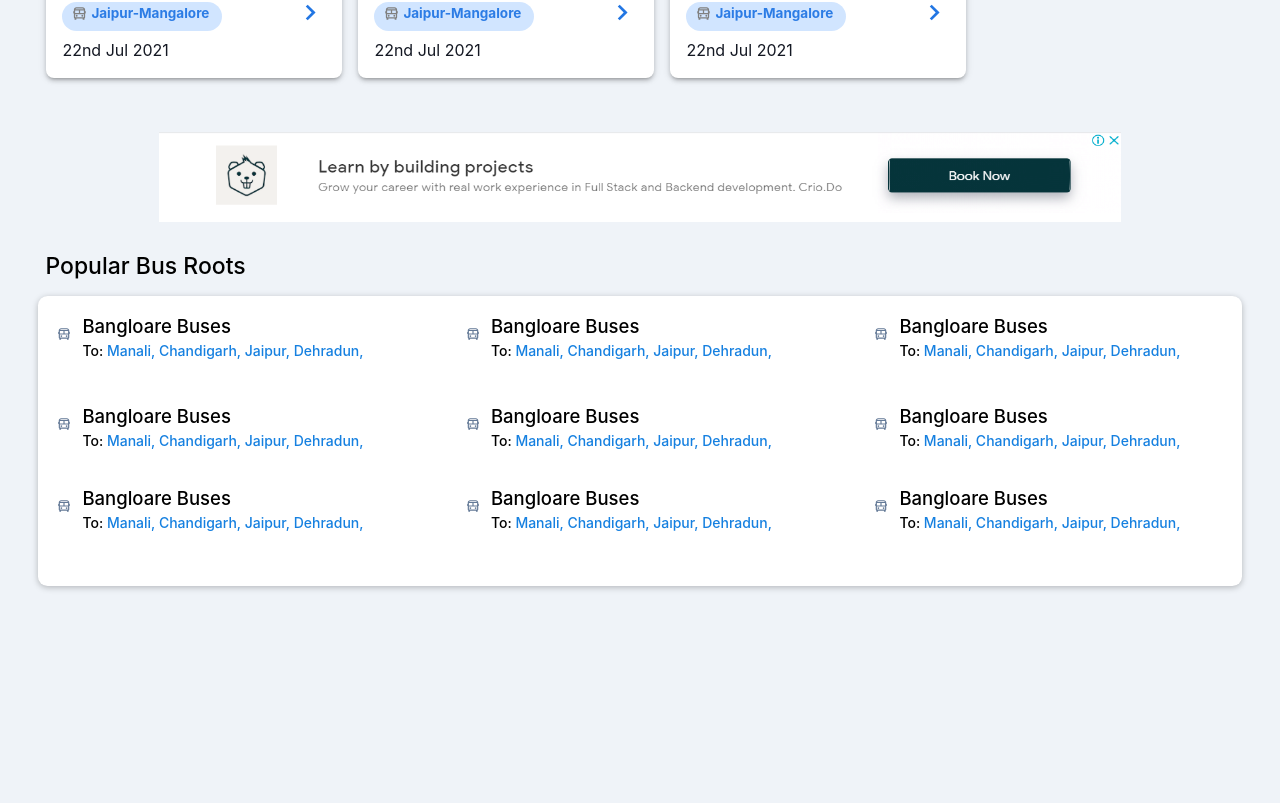
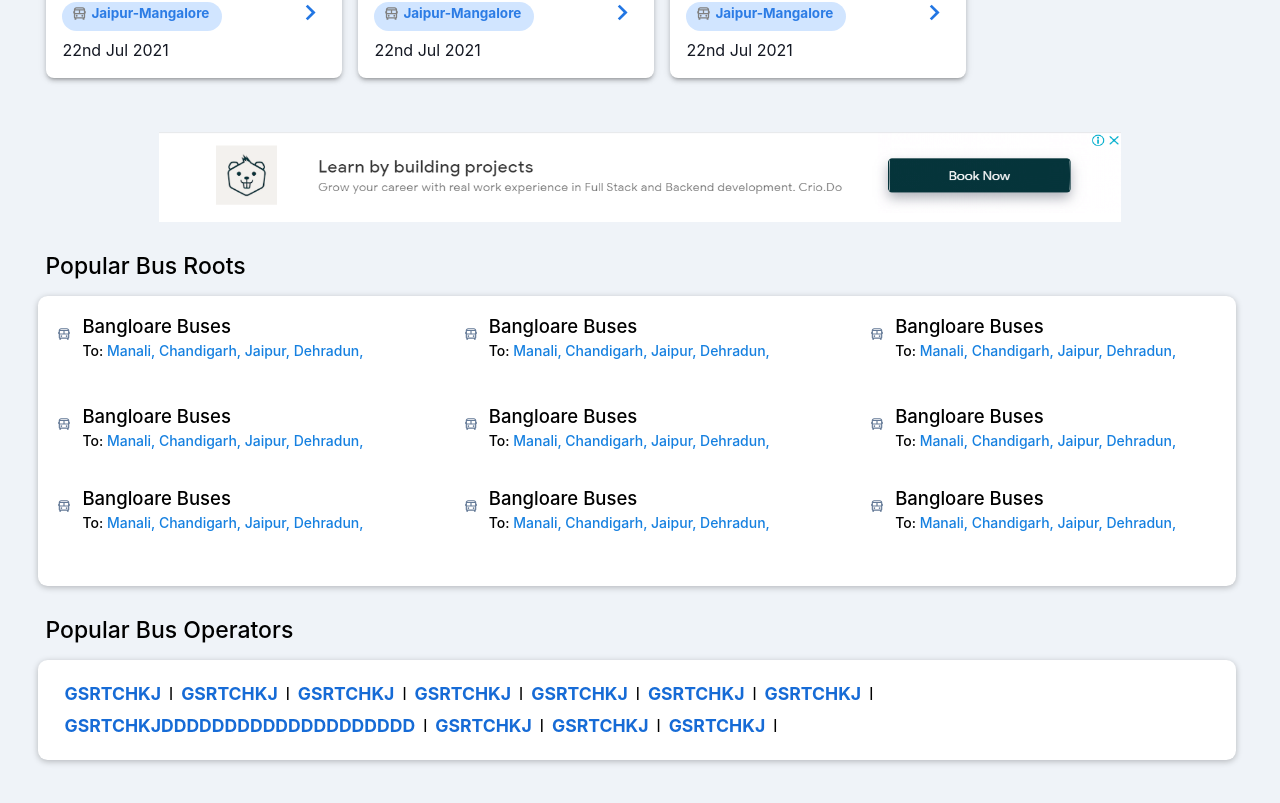
Before and after one commit to Dee-Hegde/goibibo_clone, a React (Create React App) app in the folder goibibo/: page /bus in a window 1280 px wide. Shown: the part 719-1522 px from the top of the page. Built offline with nearby package versions, Linux system fonts and the light colour scheme.

Commit message:
bus operator part done

```diff
--- /dev/null
+++ b/goibibo/src/Components/Bus/BusOperator.jsx
@@ -0,0 +1,54 @@
+import "./Style/Bus.css"
+import { StyleBusOperatorCont } from "./Style/BusStyle"
+
+export const BusOperator = () => {
+    return (
+        <>
+
+            <div className="bus-root-header">
+                <h1 className="Recent-search-header header">Popular Bus Operators</h1>
+            </div>
+
+            <StyleBusOperatorCont>
+
+                <p>
+
+                    <a>GSRTCHKJ</a>
+                    l
+
+                    <a>GSRTCHKJ</a>
+                    l
+
+                    <a>GSRTCHKJ</a>
+                    l
+
+                    <a>GSRTCHKJ</a>
+                    l
+
+                    <a>GSRTCHKJ</a>
+                    l
+
+                    <a>GSRTCHKJ</a>
+                    l
+
+                    <a>GSRTCHKJ</a>
+                    l
+
+                    <a>GSRTCHKJDDDDDDDDDDDDDDDDDDDD</a>
+                    l
+
+                    <a>GSRTCHKJ</a>
+                    l
+
+                    <a>GSRTCHKJ</a>
+                    l
+
+                    <a>GSRTCHKJ</a>
+                    l
+
+                </p>
+
+            </StyleBusOperatorCont>
+        </>
+    )
+}
--- a/goibibo/src/Components/Bus/BusPage.jsx
+++ b/goibibo/src/Components/Bus/BusPage.jsx
@@ -1,4 +1,5 @@
 import { BackBlueCircle } from './BackBlueCircle';
+import { BusOperator } from './BusOperator';
 import { BusRoot } from './BusRoot';
 import { OfferBox } from './OfferBox';
 import { RecentSearch } from './RecentSearch';
@@ -44,6 +45,8 @@ export const BusPage = () => {
 
                 <BusRoot></BusRoot>
 
+                <BusOperator></BusOperator>
+
             </StylePageContentRaper>
 
         </StyleBusPageCont>
--- a/goibibo/src/Components/Bus/BusRootCard.jsx
+++ b/goibibo/src/Components/Bus/BusRootCard.jsx
@@ -17,7 +17,6 @@ export const BusRootCard = () => {
                     <spam>Chandigarh, </spam>
                     <spam>Jaipur, </spam>
                     <spam>Dehradun, </spam>
-                    {/* <spam>Bangalore</spam> */}
                     </p>
             </div>
 
--- a/goibibo/src/Components/Bus/Style/BusStyle.js
+++ b/goibibo/src/Components/Bus/Style/BusStyle.js
@@ -193,7 +193,7 @@ img{
 
 export const StyleBusRootCont = styled.div`
 box-sizing:border-box;
-width: 100%;
+width: 99.5%;
 height:290px;
 background-color:white;
 margin-top:16px;
@@ -239,3 +239,25 @@ flex-direction: row;
     }
 }
 `
+
+export const StyleBusOperatorCont = styled(StyleBusRootCont)`
+box-sizing:border-box;
+height: 100px;
+display: flex;
+font-size:17px;
+
+a{
+    font-size: 1.1rem;
+    text-transform: uppercase;
+    font-weight: 700;
+    padding: 0px 0.5rem;
+    color:#166BD6;
+}
+
+p{
+    display: flex;
+    flex-flow: row wrap;
+    -webkit-box-align: center;
+    align-items: center;
+}
+`
```
